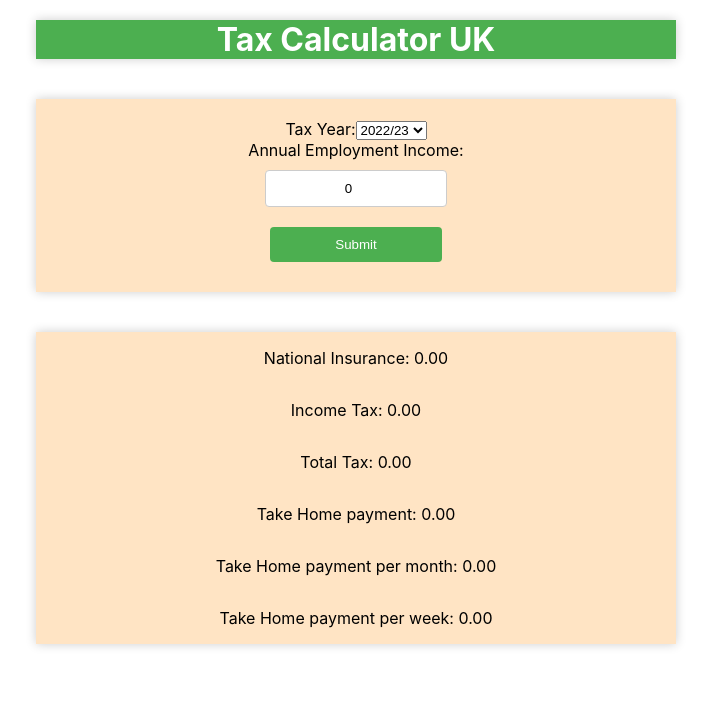
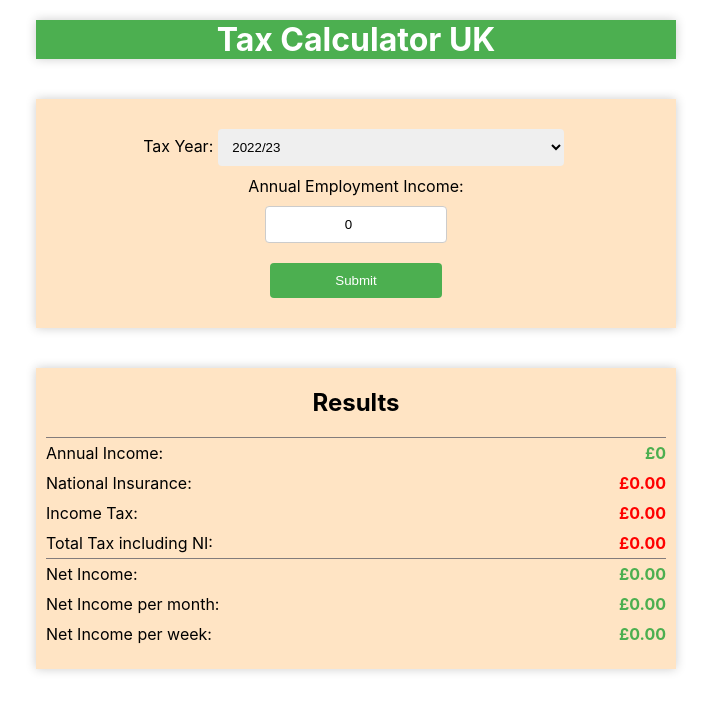
Before and after one commit to asaad227/taxCalculator, a React (Create React App) app: page / in a window 1280 px wide. Shown: the top 712 px of the page, without its empty margins (284-995 px from the left). Built offline with nearby package versions, Linux system fonts and the light colour scheme.

Commit message:
update css display

```diff
--- a/src/App/App.css
+++ b/src/App/App.css
@@ -61,6 +61,45 @@
   background-color: bisque;
 }
 
+.result p{
+  display: flex;
+  justify-content: space-between;
+  margin: 5px 10px;
+  padding:0;
+  color: black
+}
+ .divider{
+  border-bottom: 1px solid #837c7c;
+  margin: 0 10px;
+  padding: 0;
+}
+.no-divider{
+  border-bottom: none;
+  margin: 10px auto;
+  padding: 0;
+  }
+.result p .income{
+  color: #4CAF50;
+  font-weight: bold;
+
+}
+select{
+  width: 27vw;
+  padding: 10px;
+  border: none;
+  border-radius: 4px;
+  margin: 10px 5px;
+}
+
+.result p .tax{
+  color:red;
+  font-weight: bold;
+
+}
+
+
+
+
 @media screen and (max-width: 600px) {
   .App h1 {
     width: 90vw;
--- a/src/App/App.js
+++ b/src/App/App.js
@@ -5,6 +5,7 @@ import libary from '../lib';
 function App() {
 const tax = libary;
   const [personalIncome, setPersonalIncome] = useState(0);
+  const [annualIncome, setAnnualIncome] = useState(0);
   const [ni, setNi] = useState(0);
   const [incomeTax, setIncomeTax] = useState(0);
   const [netIncome, setNetIncome] = useState(0);
@@ -31,6 +32,8 @@ const tax = libary;
     setNi(nationalInsurance);
     setIncomeTax(incomeTax);
     setData(totalTax);
+    setAnnualIncome(personalIncome);
+    setPersonalIncome(0);
   event.preventDefault();
   }
 
@@ -44,7 +47,7 @@ const tax = libary;
       <form onSubmit={handleSubmit}>
       <label>
           Tax Year:
-          <select value={year} onChange={handleChange}>
+                    <select value={year} onChange={handleChange}>
             <option value="1">2022/23</option>
             <option value="2">2023/24</option>
             <option value="3">2024/25</option>
@@ -59,12 +62,17 @@ const tax = libary;
         <input type="submit" value="Submit" />
       </form>
       <div className='flex-container result'>
-      <p>National Insurance: {ni.toFixed(2)}</p>
-      <p>Income Tax: {incomeTax.toFixed(2)}</p>
-      <p>Total Tax: {data.toFixed(2)}</p>
-      <p>Take Home payment: {netIncome.toFixed(2)}</p>
-      <p>Take Home payment per month: {monthlyIncome.toFixed(2)}</p>
-      <p>Take Home payment per week: {weeklyIncome.toFixed(2)}</p>
+      <h2>Results</h2>
+      <div className='divider'></div>
+      <p>Annual Income: <span className='income'>£{annualIncome}</span></p>
+      <p>National Insurance: <span className='tax'>£{ni.toFixed(2)}</span></p>
+      <p>Income Tax: <span className='tax'>£{incomeTax.toFixed(2)}</span> </p>
+      <p>Total Tax including NI: <span className='tax'>£{data.toFixed(2)}</span></p>
+      <div className='divider'></div>
+      <p>Net Income: <span className='income'>£{netIncome.toFixed(2)}</span></p>
+      <p>Net Income per month: <span className='income'>£{monthlyIncome.toFixed(2)}</span></p>
+      <p>Net Income per week: <span className='income'>£{weeklyIncome.toFixed(2)}</span></p>
+      <div className='no-divider'></div>
       </div>
 
 
```
